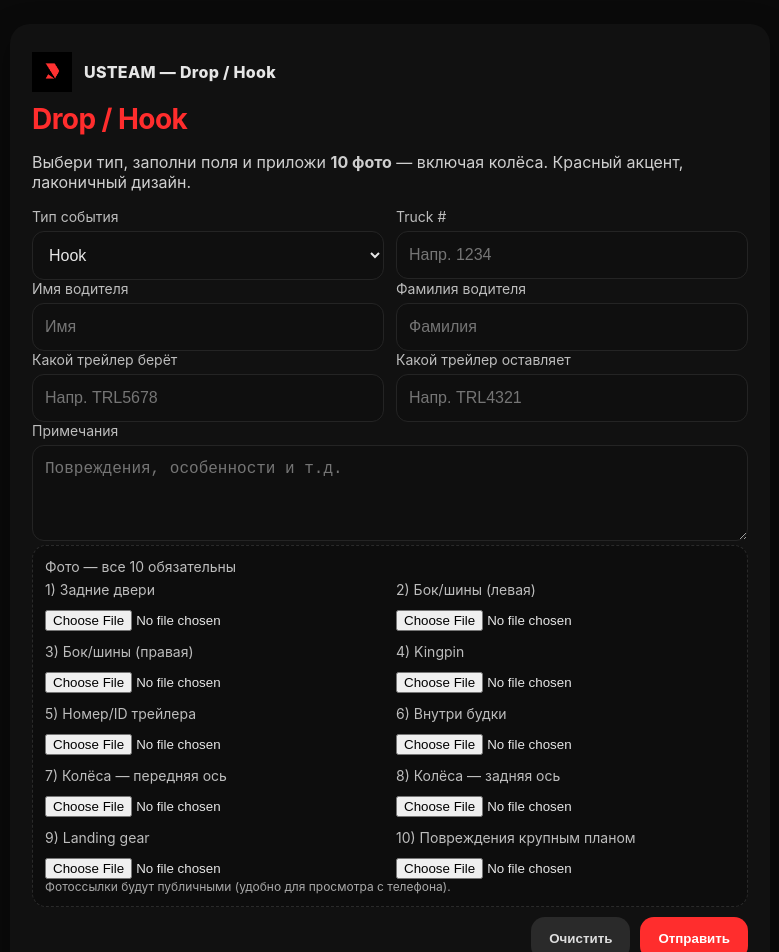
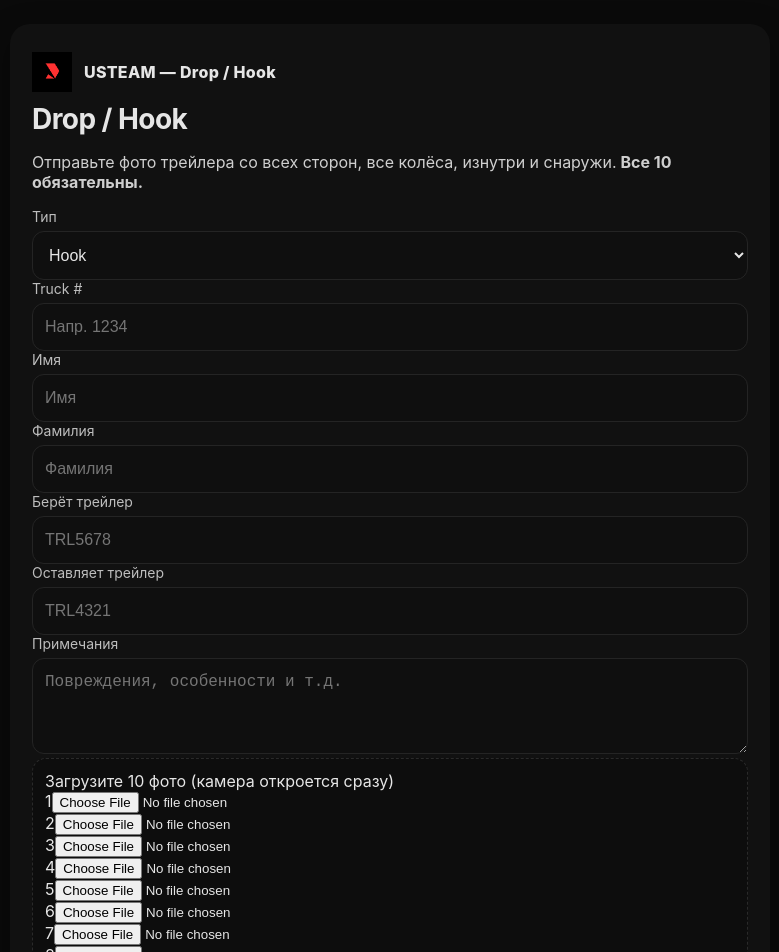
Before and after one commit to danmiller22/222, a Next.js app in the folder drop-hook-vercel-fixed-public/: page / in a window 1280 px wide. Shown: the top 952 px of the page, without its empty margins (250-1029 px from the left). Built offline with nearby package versions, Linux system fonts and the light colour scheme.

Commit message:
Update page.tsx

```diff
--- a/drop-hook-vercel-fixed-public/app/page.tsx
+++ b/drop-hook-vercel-fixed-public/app/page.tsx
@@ -5,19 +5,6 @@ import { useState } from 'react';
 import { upload } from '@vercel/blob/client';
 
 type SubmitState = { status: 'idle'|'uploading'|'sending'|'done'|'error'; message?: string };
-
-const photoLabels = [
-  'Задние двери',
-  'Бок/шины (левая)',
-  'Бок/шины (правая)',
-  'Kingpin',
-  'Номер/ID трейлера',
-  'Внутри будки',
-  'Колёса — передняя ось',
-  'Колёса — задняя ось',
-  'Landing gear',
-  'Повреждения крупным планом',
-];
 
 export default function Page() {
   const [state, setState] = useState<SubmitState>({ status: 'idle' });
@@ -27,10 +14,14 @@ export default function Page() {
     e.preventDefault();
     const form = e.currentTarget;
     const fd = new FormData(form);
+
+    // обязательные поля текста
     const required = ['event_type','truck_number','driver_first','driver_last'];
     for (const k of required) {
       if (!fd.get(k)) { setState({status:'error', message:`Заполни поле: ${k}`}); return; }
     }
+
+    // обязательные 10 фото
     const local: File[] = [];
     for (let i=0;i<10;i++) {
       const f = files[i];
@@ -48,7 +39,7 @@ export default function Page() {
           f,
           {
             access: 'public',
-            handleUploadUrl: '/api/upload', // <-- ключевая правка
+            handleUploadUrl: '/api/upload',
           }
         );
         urls.push(res.url);
@@ -70,10 +61,7 @@ export default function Page() {
         headers: { 'content-type': 'application/json' },
         body: JSON.stringify(payload),
       });
-      if (!resp.ok) {
-        const t = await resp.text();
-        throw new Error(t || 'Submit failed');
-      }
+      if (!resp.ok) throw new Error(await resp.text());
       setState({status:'done', message:'Готово — письмо отправлено.'});
       form.reset(); setFiles(Array(10).fill(null));
     } catch (err:any) {
@@ -85,63 +73,67 @@ export default function Page() {
     <div className="container">
       <div className="card">
         <div className="logo">
-        <Image src="/logo.png" alt="USTEAM" width={40} height={40} priority />
+          <Image src="/logo.png" alt="USTEAM" width={40} height={40} priority />
           <div className="brand">USTEAM — Drop / Hook</div>
         </div>
-        <h1 style={{color:'var(--accent)'}}>Drop / Hook</h1>
-        <p className="lead">Выбери тип, заполни поля и приложи <b>10 фото</b> — включая колёса. Красный акцент, лаконичный дизайн.</p>
+
+        <h1 className="title">Drop / Hook</h1>
+        <p className="lead">
+          Отправьте фото трейлера со всех сторон, все колёса, изнутри и снаружи.
+          <b> Все 10 обязательны.</b>
+        </p>
 
         <form onSubmit={onSubmit}>
-          <div className="grid">
-            <div>
-              <label>Тип события</label>
+          <div className="form-grid">
+            <div className="field">
+              <label>Тип</label>
               <select name="event_type" required defaultValue="Hook">
                 <option value="Hook">Hook</option>
                 <option value="Drop">Drop</option>
               </select>
             </div>
-            <div>
+
+            <div className="field">
               <label>Truck #</label>
-              <input type="text" name="truck_number" placeholder="Напр. 1234" required/>
+              <input type="text" name="truck_number" inputMode="numeric" placeholder="Напр. 1234" required/>
+            </div>
+
+            <div className="field">
+              <label>Имя</label>
+              <input type="text" name="driver_first" placeholder="Имя" required/>
+            </div>
+
+            <div className="field">
+              <label>Фамилия</label>
+              <input type="text" name="driver_last" placeholder="Фамилия" required/>
+            </div>
+
+            <div className="field">
+              <label>Берёт трейлер</label>
+              <input type="text" name="trailer_pick" placeholder="TRL5678"/>
+            </div>
+
+            <div className="field">
+              <label>Оставляет трейлер</label>
+              <input type="text" name="trailer_drop" placeholder="TRL4321"/>
+            </div>
+
+            <div className="field field--full">
+              <label>Примечания</label>
+              <textarea name="notes" placeholder="Повреждения, особенности и т.д."></textarea>
             </div>
           </div>
 
-          <div className="grid">
-            <div>
-              <label>Имя водителя</label>
-              <input type="text" name="driver_first" placeholder="Имя" required/>
-            </div>
-            <div>
-              <label>Фамилия водителя</label>
-              <input type="text" name="driver_last" placeholder="Фамилия" required/>
-            </div>
-          </div>
-
-          <div className="grid">
-            <div>
-              <label>Какой трейлер берёт</label>
-              <input type="text" name="trailer_pick" placeholder="Напр. TRL5678"/>
-            </div>
-            <div>
-              <label>Какой трейлер оставляет</label>
-              <input type="text" name="trailer_drop" placeholder="Напр. TRL4321"/>
-            </div>
-          </div>
-
-          <div>
-            <label>Примечания</label>
-            <textarea name="notes" placeholder="Повреждения, особенности и т.д."></textarea>
-          </div>
-
           <div className="photos">
-            <label>Фото — все 10 обязательны</label>
-            <div className="grid">
+            <div className="photos-note">Загрузите 10 фото (камера откроется сразу)</div>
+            <div className="photos-grid">
               {Array.from({length:10}).map((_,i)=>(
-                <div className="file-row" key={i}>
-                  <label>{i+1}) {photoLabels[i]}</label>
+                <div className="photo-input" key={i}>
+                  <span className="photo-index">{i+1}</span>
                   <input
                     type="file"
                     accept="image/*"
+                    capture="environment"
                     required
                     onChange={(e)=>{
                       const f = e.target.files?.[0]||null;
@@ -151,21 +143,17 @@ export default function Page() {
                 </div>
               ))}
             </div>
-            <div className="hint">Фотоссылки будут публичными (удобно для просмотра с телефона).</div>
           </div>
 
-          <div className="actions">
-            <button className="btn-secondary" type="reset" onClick={()=>setFiles(Array(10).fill(null))}>Очистить</button>
-            <button className="btn-primary" type="submit" disabled={state.status==='uploading'||state.status==='sending'}>
-              {state.status==='uploading'?'Загрузка…': state.status==='sending'?'Отправка…':'Отправить'}
-            </button>
-          </div>
+          <button className="btn-primary btn-full" type="submit" disabled={state.status==='uploading'||state.status==='sending'}>
+            {state.status==='uploading'?'Загрузка…': state.status==='sending'?'Отправка…':'Отправить'}
+          </button>
         </form>
 
         {state.status==='done' && <p className="success">Готово ✔ Письмо отправлено.</p>}
         {state.status==='error' && <p className="error">Ошибка: {state.message}</p>}
 
-        <div className="footer" style={{marginTop:24}}>
+        <div className="footer">
           <em>“It's our duty to lead people to the light”</em><br/>— D. Miller
         </div>
       </div>
```
